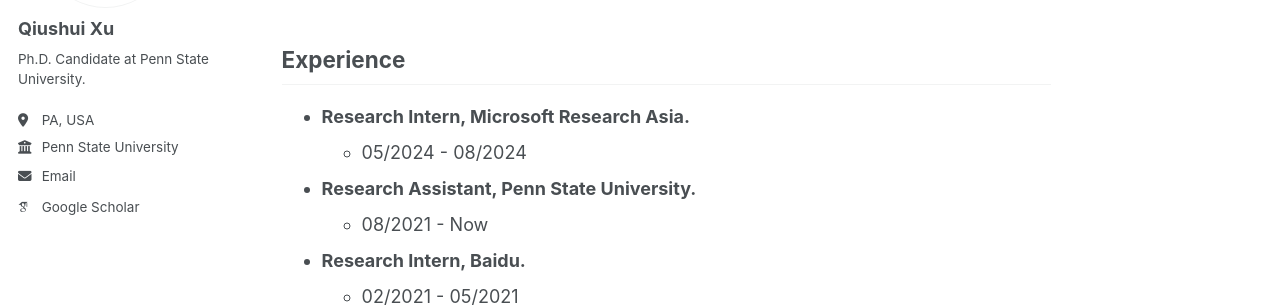
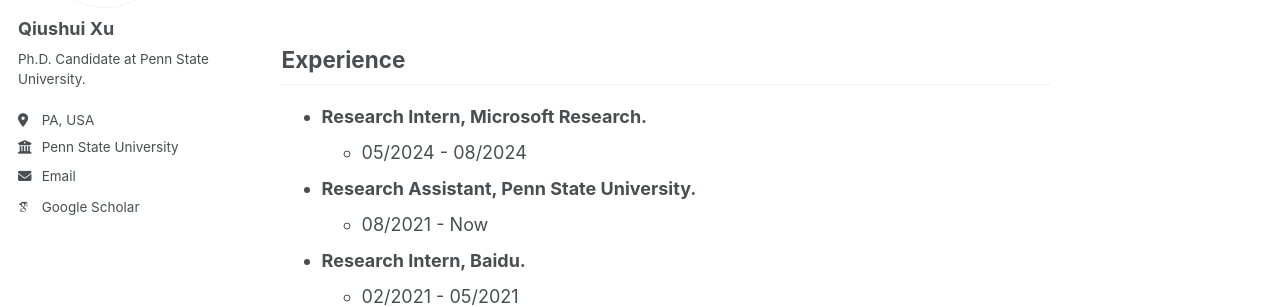
Before and after one commit to Qiushui-Xu/Qiushui-Xu.github.io, a Jekyll site: the page built from _pages/about.md, in a window 1280 px wide and 900 px high. Shown: the part 333-640 px from the top of the window. Built offline with Jekyll 4.4.1, drawn with Linux system fonts in a browser that asks for light colours; some web fonts are replaced.

Commit message:
slight modification

```diff
--- a/_pages/about.md
+++ b/_pages/about.md
@@ -12,7 +12,7 @@
 My research interests include **reinforcement learning**, **convex optimization** and **non-linear optimization**.
 
 ## Experience
-- **Research Intern, Microsoft Research Asia.**
+- **Research Intern, Microsoft Research.**
   - 05/2024 - 08/2024
 
 - **Research Assistant, Penn State University.**
```
